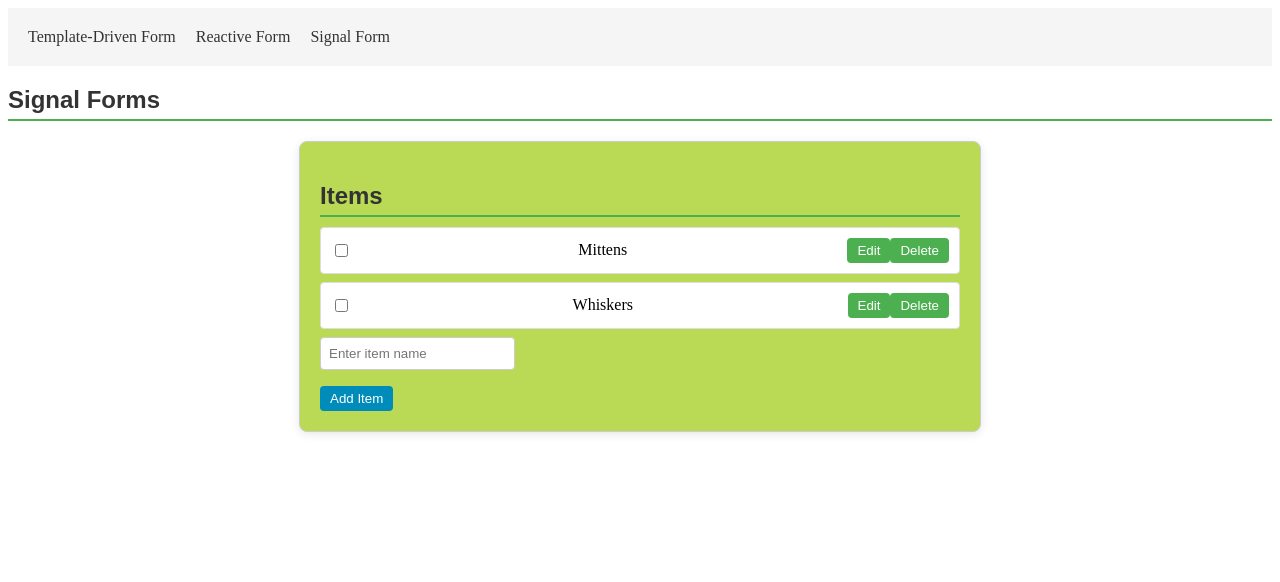
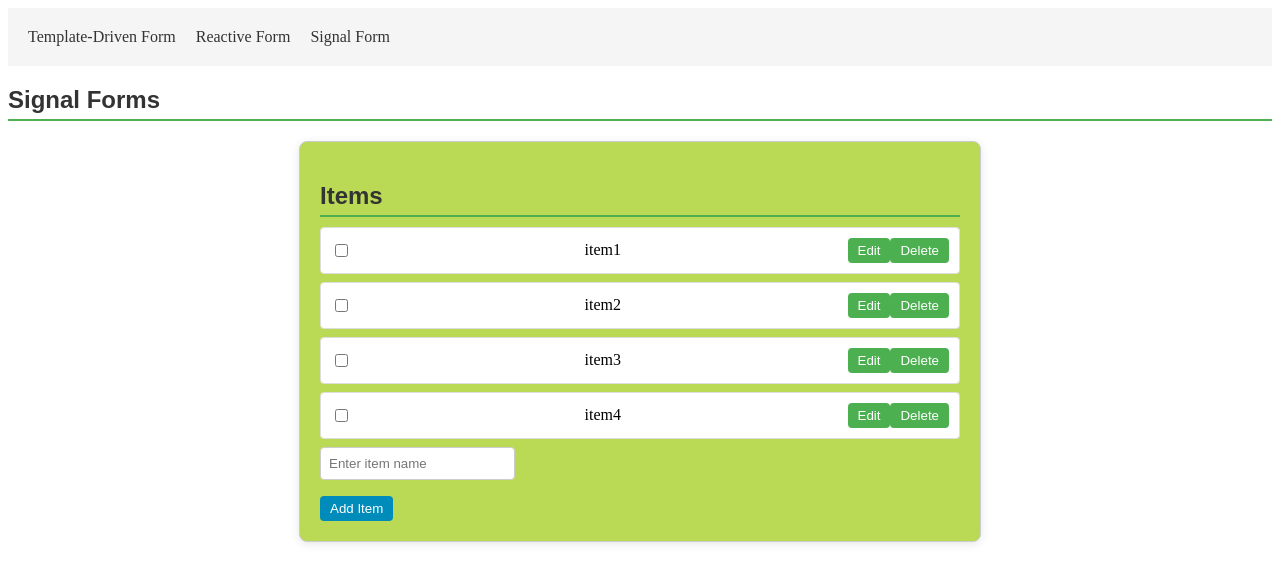
Before and after one commit to leolanese/Angular-Forms-Strategies, an Angular app: page /signal in a window 1280 px wide. Shown: the top 582 px of the page. Built offline with nearby package versions, Linux system fonts and the light colour scheme.

Commit message:
updated reactive templating

```diff
--- a/src/app/components/ReactiveForm/list-reactive.component.ts
+++ b/src/app/components/ReactiveForm/list-reactive.component.ts
@@ -60,9 +60,7 @@ export class ListComponent implements OnInit {
   }
 
   deleteItem(index: number): void {
-    if (confirm(`Are you sure you want to delete "${this.itemsArray.at(index).value.name}"?`)) {
-      this.itemsArray.removeAt(index);
-    }
+    this.itemsArray.removeAt(index);
   }
 
   modifyItem(index: number): void {
--- a/src/app/components/SignalForm/list-signal.component.ts
+++ b/src/app/components/SignalForm/list-signal.component.ts
@@ -53,9 +53,7 @@ export class ListSignalComponent {
   }
 
   deleteItem(index: number): void {
-    if (confirm(`Are you sure you want to delete "${this.items()[index].name}"?`)) {
-      this.items.update(items => items.filter((_, i) => i !== index));
-    }
+    this.items.update(items => items.filter((_, i) => i !== index));
   }
 
   modifyItem(index: number): void {
--- a/src/app/components/TemplateDrivenForms/list/list.component.html
+++ b/src/app/components/TemplateDrivenForms/list/list.component.html
@@ -1,4 +1,10 @@
 <h2>Template Driven Forms</h2>
+<div class="add-item">
+  <input type="text" [(ngModel)]="newItemName" placeholder="Enter item name">
+  <p>{{ newItemName }}</p>
+  <button class="add-button" (click)="addItem()">Add Item</button>
+</div>
+
 <div class="container">
   <h2>Items</h2>
   <ul>
@@ -11,9 +17,4 @@
       </div>
     </li>
   </ul>
-  <div class="add-item">
-    <input type="text" [(ngModel)]="newItemName" placeholder="Enter item name">
-    <p>{{ newItemName }}</p>
-    <button class="add-button" (click)="addItem()">Add Item</button>
-  </div>
 </div>
--- a/src/app/components/TemplateDrivenForms/list/list.component.ts
+++ b/src/app/components/TemplateDrivenForms/list/list.component.ts
@@ -30,9 +30,7 @@ export class ListComponent {
   }
 
   deleteItem(index: number): void {
-    if (confirm(`Are you sure you want to delete "${this.items[index].name}"?`)) {
-      this.items.splice(index, 1);
-    }
+    this.items.splice(index, 1);
   }
 
   modifyItem(index: number): void {
--- a/src/app/components/mocks/mocks-items.ts
+++ b/src/app/components/mocks/mocks-items.ts
@@ -4,6 +4,8 @@ export interface Item {
 }
 
 export const items: Item[] = [
-  { name: 'Mittens', isChecked: false },
-  { name: 'Whiskers', isChecked: false }
+  { name: 'item1', isChecked: false },
+  { name: 'item2', isChecked: false },
+  { name: 'item3', isChecked: false },
+  { name: 'item4', isChecked: false },
 ];
```
Also changed, not shown: src/app/app.component.ts (+0 -11 lines), src/assets/image.png, 1 other file (tests, documents, lock files or other folders).
